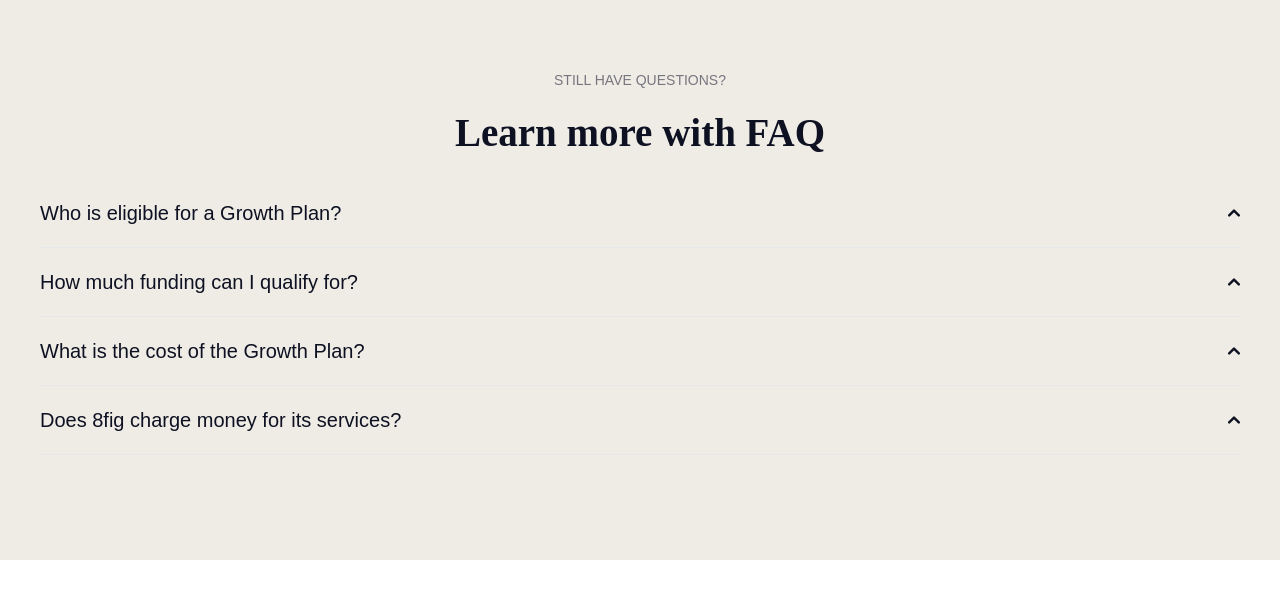
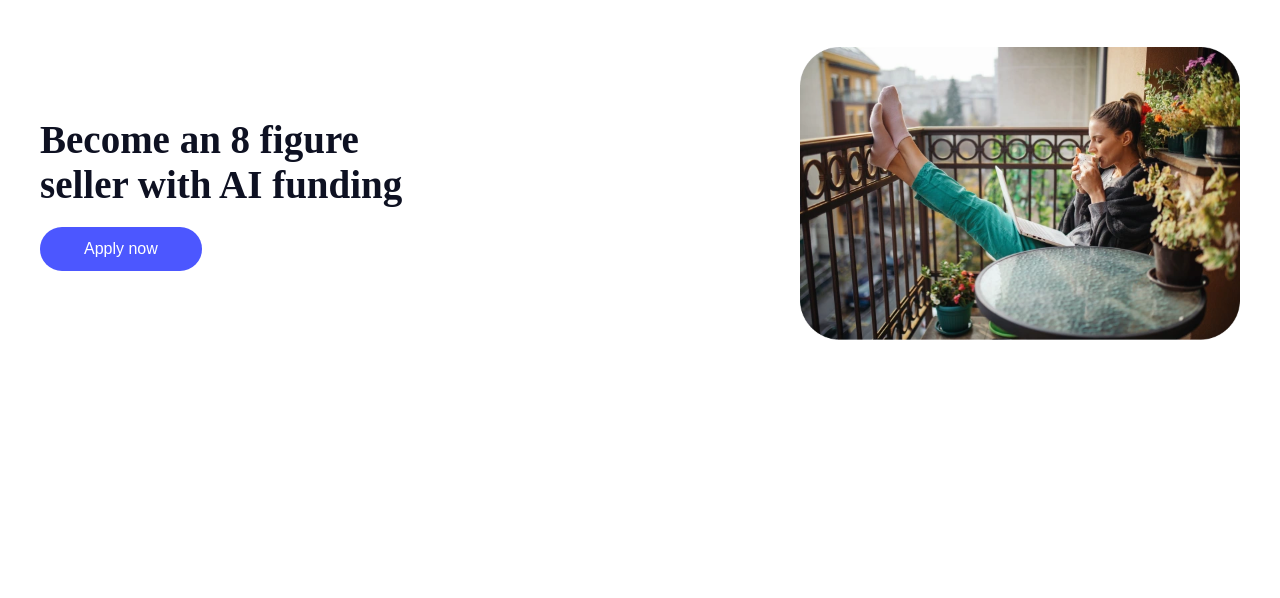
Before and after one commit to SachinBishnoi-503/funding, a React (Create React App) app: page / in a window 1280 px wide. Shown: the top 598 px of the page. Built offline with nearby package versions, Linux system fonts and the light colour scheme.

Commit message:
become section completed

```diff
--- a/src/App.js
+++ b/src/App.js
@@ -4,6 +4,7 @@
 import Shopify from './components/Shopify';
 import Rating from './components/Rating';
 import Faq from './components/Faq';
+import Become from './components/Become';
 
 function App() {
   return (
@@ -12,7 +13,8 @@
       {/* <Shopify/> */}
       {/* <Evaluation/> */}
       {/* <Rating/> */}
-      <Faq/>
+      {/* <Faq/> */}
+      <Become/>
     </>
   );
 }
--- a/src/components/Become.jsx
+++ b/src/components/Become.jsx
@@ -0,0 +1,23 @@
+import React from 'react'
+import becomeimg from '../assets/images/webp/become-image.webp'
+
+const Become = () => {
+  return (
+      <div>
+          <div className='container'>
+              <div className='flex items-center justify-between py-[47px]'>
+                  <div className='flex flex-col '>
+                      <h2 className='font-abril font-semibold text-custom-lg leading-custom-lg text-charcoal max-w-[401px]'>Become an 8 figure seller with AI funding</h2>
+                      <div>
+                          <button className='py-[10px] px-[44px] font-poppins font-medium text-base rounded-[24px] bg-violet-blue text-white mt-[20px] '>Apply now</button>
+                      </div>                  </div>
+                  <div>
+                      <img src={becomeimg} alt="" className='max-w-[440px] min-h-[293px]' />
+                  </div>
+              </div>
+          </div>
+    </div>
+  )
+}
+
+export default Become
```
Also changed, not shown: src/assets/images/webp/become-image.webp (added).
